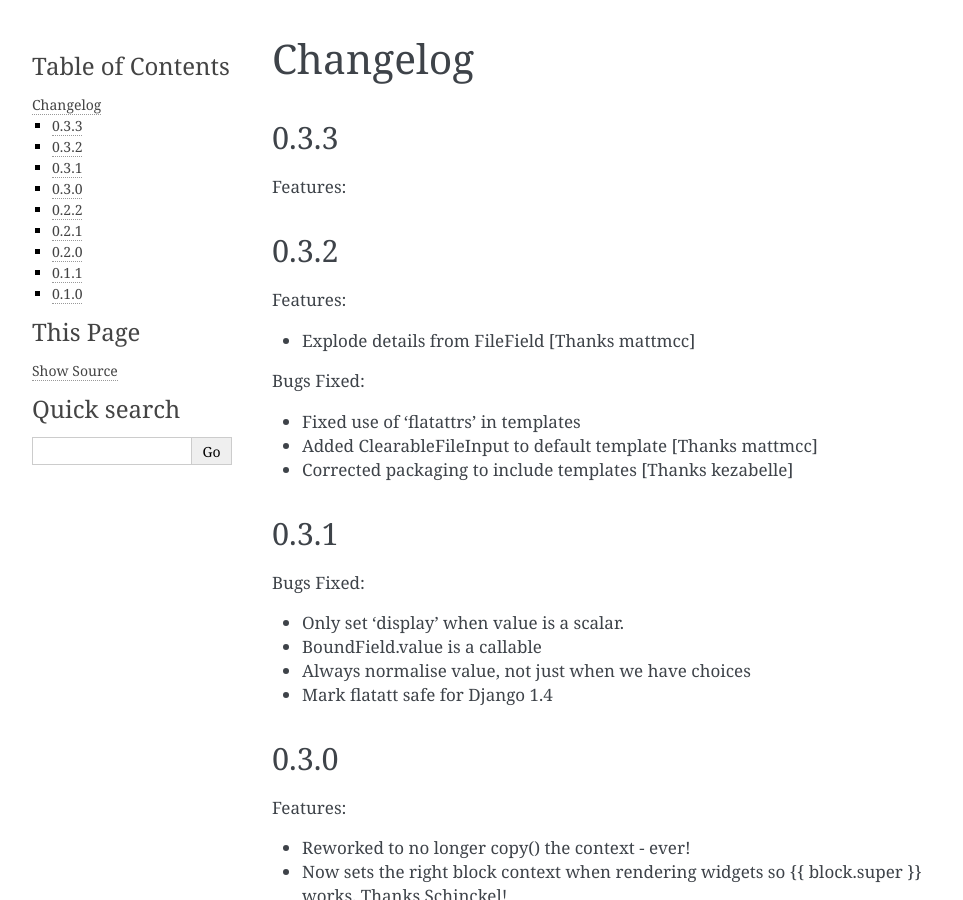
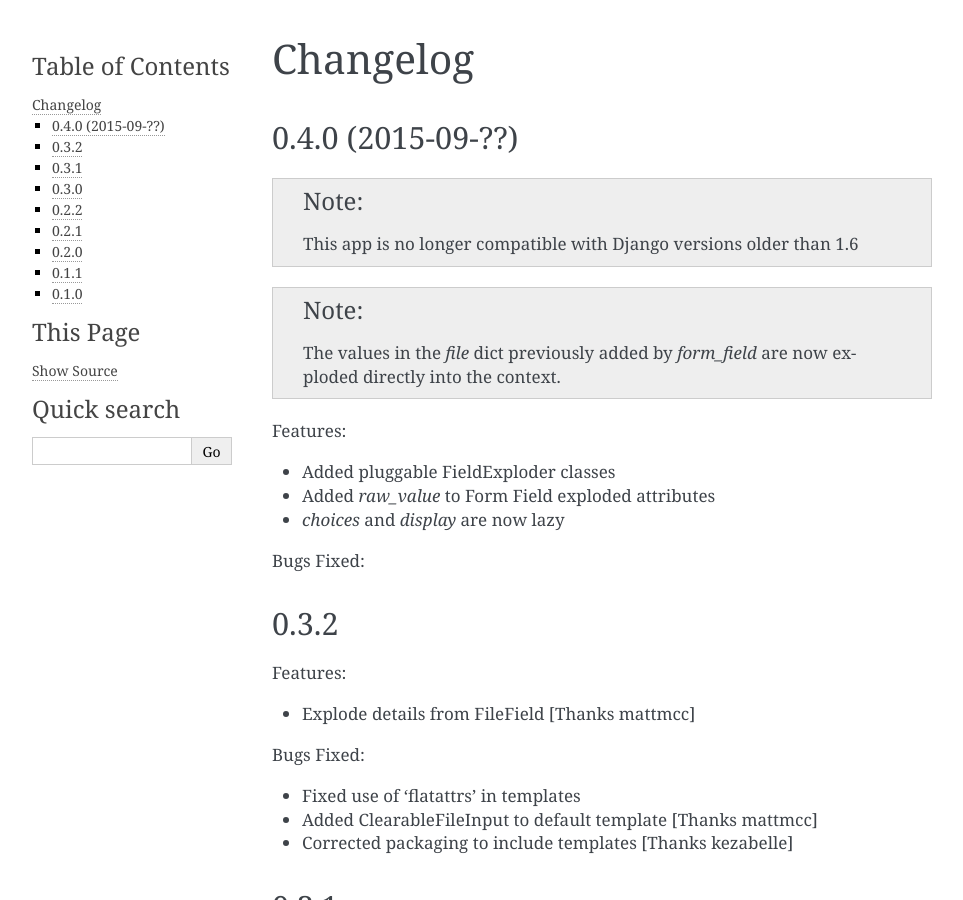
Before and after one commit to funkybob/django-sniplates, a Sphinx documentation site: the page built from docs/changelog.rst, in a window 1280 px wide and 900 px high. Shown: the whole window, without its empty margins (148-1111 px from the left). Built offline with Sphinx 7.4.7, drawn with Linux system fonts in a browser that asks for light colours.

Commit message:
Update docs

```diff
--- a/docs/changelog.rst
+++ b/docs/changelog.rst
@@ -2,10 +2,21 @@
 Changelog
 =========
 
-0.3.3
------
+0.4.0 (2015-09-??)
+------------------
+
+.. note:: This app is no longer compatible with Django versions older than 1.6
+
+.. note:: The values in the `file` dict previously added by `form_field` are
+          now exploded directly into the context.
 
 Features:
+
+- Added pluggable FieldExploder classes
+- Added `raw_value` to Form Field exploded attributes
+- `choices` and `display` are now lazy
+
+Bugs Fixed:
 
 0.3.2
 -----
--- a/docs/index.rst
+++ b/docs/index.rst
@@ -25,6 +25,7 @@
 
    tags
    filters
+   extractor
    changelog
    formulation
 
```
Also changed, not shown: docs/extractor.rst (added, +54 -0 lines), docs/tags.rst (+8 -11 lines).
